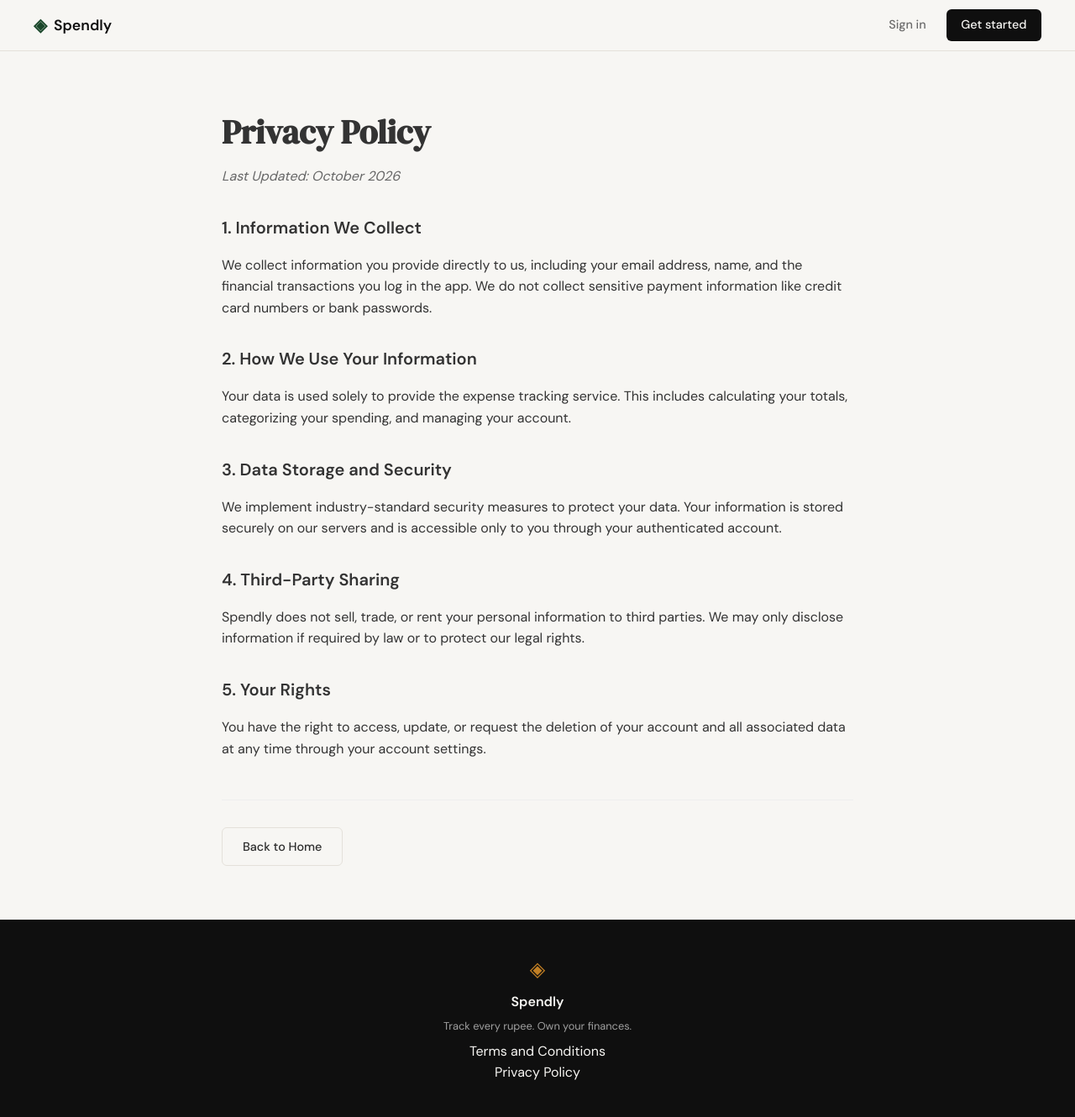
After one commit to priyansh-iitd26/xpense-tracker, a Flask app: page /privacy in a window 1280 px wide. The commit adds this page. Shown: the whole page at 84% size. Run offline with Flask 3, Linux system fonts and the light colour scheme.

Commit message:
landing: add privacy policy page and route

```diff
--- a/app.py
+++ b/app.py
@@ -25,6 +25,11 @@ def login():
 @app.route("/terms")
 def terms():
     return render_template("terms.html")
+
+
+@app.route("/privacy")
+def privacy():
+    return render_template("privacy.html")
 
 
 # ------------------------------------------------------------------ #
--- a/templates/base.html
+++ b/templates/base.html
@@ -35,8 +35,8 @@
             <span class="footer-name">Spendly</span>
             <p class="footer-copy">Track every rupee. Own your finances.</p>
             <div class="footer-links">
-                <a href="{{ url_for('terms') }}">Terms and Conditions</a>
-                <a href="#">Privacy Policy</a>
+                <a href="{{ url_for('terms') }}">Terms and Conditions</a><br>
+                <a href="{{ url_for('privacy') }}">Privacy Policy</a>
             </div>
         </div>
     </footer>
--- /dev/null
+++ b/templates/privacy.html
@@ -0,0 +1,73 @@
+{% extends "base.html" %}
+
+{% block title %}Privacy Policy — Spendly{% endblock %}
+
+{% block content %}
+<div class="terms-container">
+    <h1>Privacy Policy</h1>
+    <p class="last-updated">Last Updated: October 2026</p>
+
+    <section class="terms-section">
+        <h2>1. Information We Collect</h2>
+        <p>We collect information you provide directly to us, including your email address, name, and the financial transactions you log in the app. We do not collect sensitive payment information like credit card numbers or bank passwords.</p>
+    </section>
+
+    <section class="terms-section">
+        <h2>2. How We Use Your Information</h2>
+        <p>Your data is used solely to provide the expense tracking service. This includes calculating your totals, categorizing your spending, and managing your account.</p>
+    </section>
+
+    <section class="terms-section">
+        <h2>3. Data Storage and Security</h2>
+        <p>We implement industry-standard security measures to protect your data. Your information is stored securely on our servers and is accessible only to you through your authenticated account.</p>
+    </section>
+
+    <section class="terms-section">
+        <h2>4. Third-Party Sharing</h2>
+        <p>Spendly does not sell, trade, or rent your personal information to third parties. We may only disclose information if required by law or to protect our legal rights.</p>
+    </section>
+
+    <section class="terms-section">
+        <h2>5. Your Rights</h2>
+        <p>You have the right to access, update, or request the deletion of your account and all associated data at any time through your account settings.</p>
+    </section>
+
+    <div class="terms-footer">
+        <a href="{{ url_for('landing') }}" class="btn-ghost">Back to Home</a>
+    </div>
+</div>
+
+<style>
+    .terms-container {
+        max-width: 800px;
+        margin: 4rem auto;
+        padding: 0 1.5rem;
+        line-height: 1.6;
+        color: var(--text-main, #333);
+    }
+    .terms-container h1 {
+        font-family: 'DM Serif Display', serif;
+        font-size: 2.5rem;
+        margin-bottom: 0.5rem;
+    }
+    .last-updated {
+        color: #666;
+        font-style: italic;
+        margin-bottom: 2rem;
+    }
+    .terms-section {
+        margin-bottom: 2rem;
+    }
+    .terms-section h2 {
+        font-family: 'DM Sans', sans-serif;
+        font-weight: 600;
+        font-size: 1.25rem;
+        margin-bottom: 1rem;
+    }
+    .terms-footer {
+        margin-top: 3rem;
+        padding-top: 2rem;
+        border-top: 1px solid #eee;
+    }
+</style>
+{% endblock %}
```
